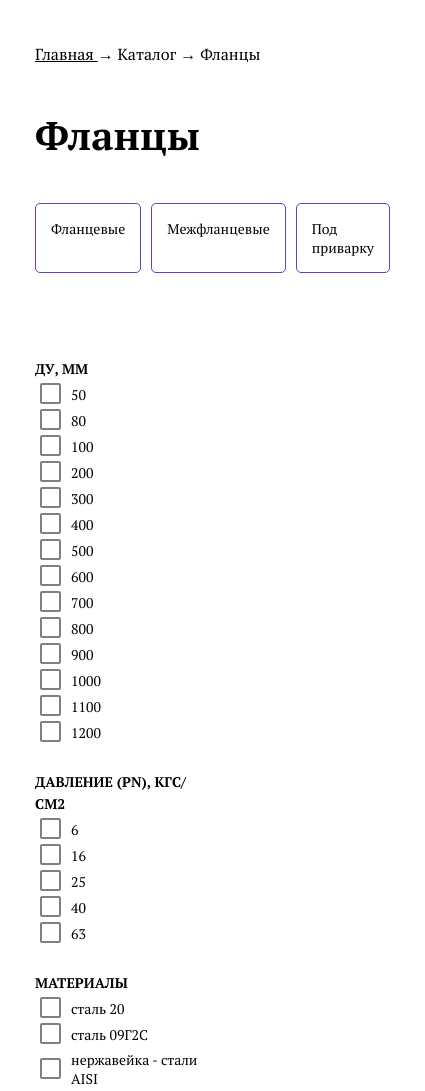
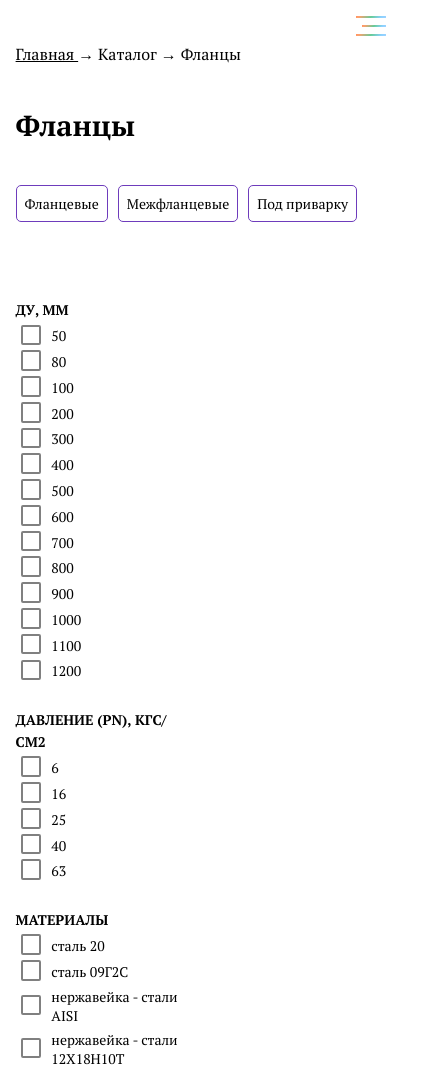
Before and after one commit to MrVilka/pipe-test, a plain HTML site: page flan.html in a window 390 px wide. Shown: the top 1091 px of the page, 425 px wide, since content can reach past the window. Drawn offline with Linux system fonts and the light colour scheme; a web font is replaced by a local one.

Commit message:
Update main.css

```diff
--- a/main.css
+++ b/main.css
@@ -402,8 +402,8 @@ input[type="checkbox"]:checked::before {
 
 @media screen and (max-width: 700px){
   .burger {
-    display: flex;
-    margin-top: 4%
+    display: fixed;
+    margin-top: -7%;
   }
   header {
     position: fixed;
@@ -412,8 +412,8 @@ input[type="checkbox"]:checked::before {
     z-index: 5;
     opacity: 1;
     width: 100%;
-    margin-top: -11%;
-    margin-bottom: 11%
+    margin-top: 0;
+    margin-bottom: 0
   }
   header .nav {
     display: none;
@@ -536,6 +536,31 @@ input[type="checkbox"]:checked::before {
     white-space: nowrap;
     padding: 5%;
   }
+  .mmain {
+    position: absolute;
+    margin-top: 11%;
+    padding: 0.1% 4%;
+  }
+  .mmain h1 {
+    font-size: 29px;
+    font-weight: 700;
+    margin: 12% 0;
+  }
+  .categ {
+    display: flex;
+    flex-wrap: wrap;
+    width: 100%;
+    justify-content: center;
+    font-size: 14px;
+    gap: 10px;
+    margin-bottom: 3%;
+  }
+  .categ .itemm {
+    border: 1px solid #6E3CBC;
+    border-radius: 5px;
+    padding: 8px;
+    cursor: pointer
+  }
 }
 
 @keyframes burgerAnim {
```
